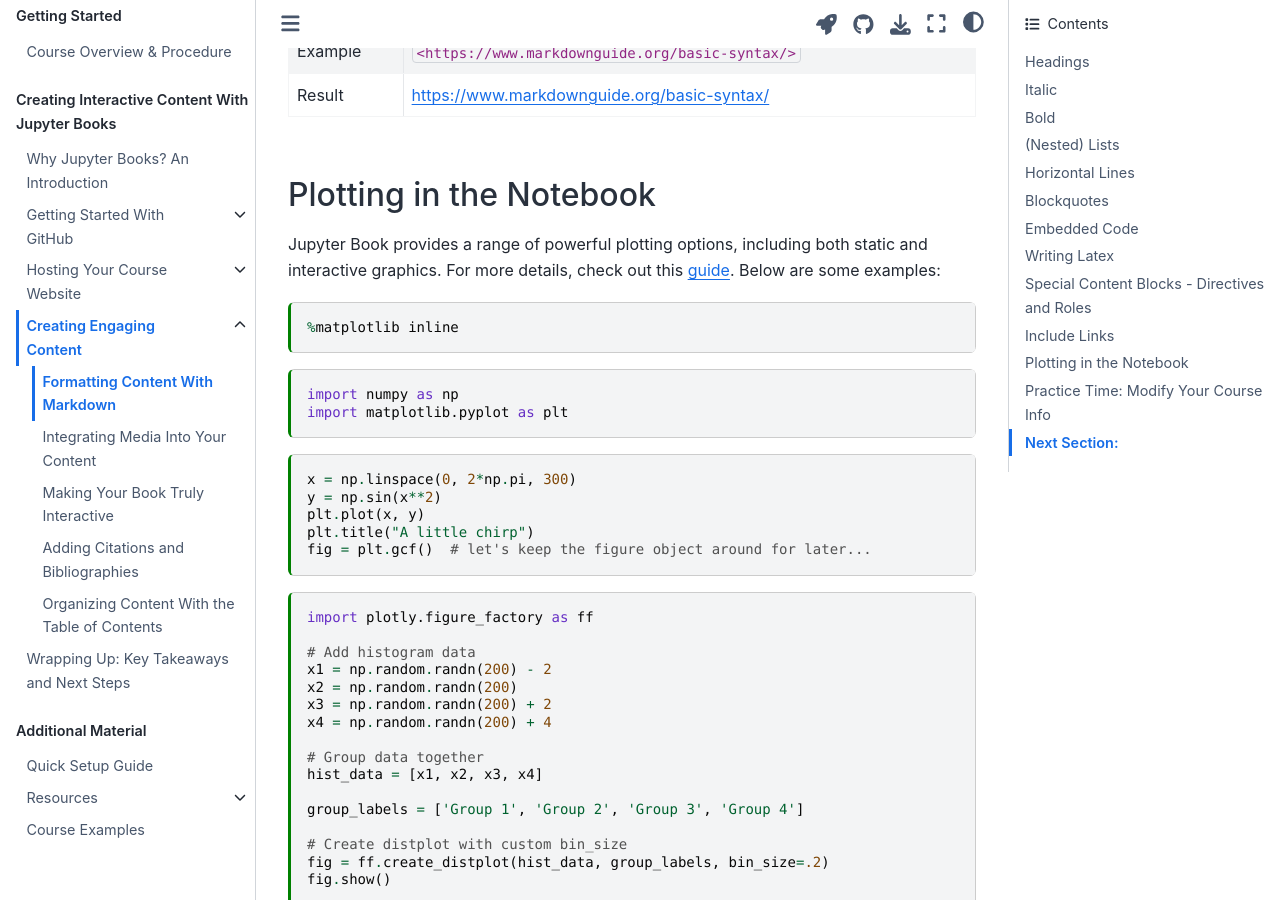
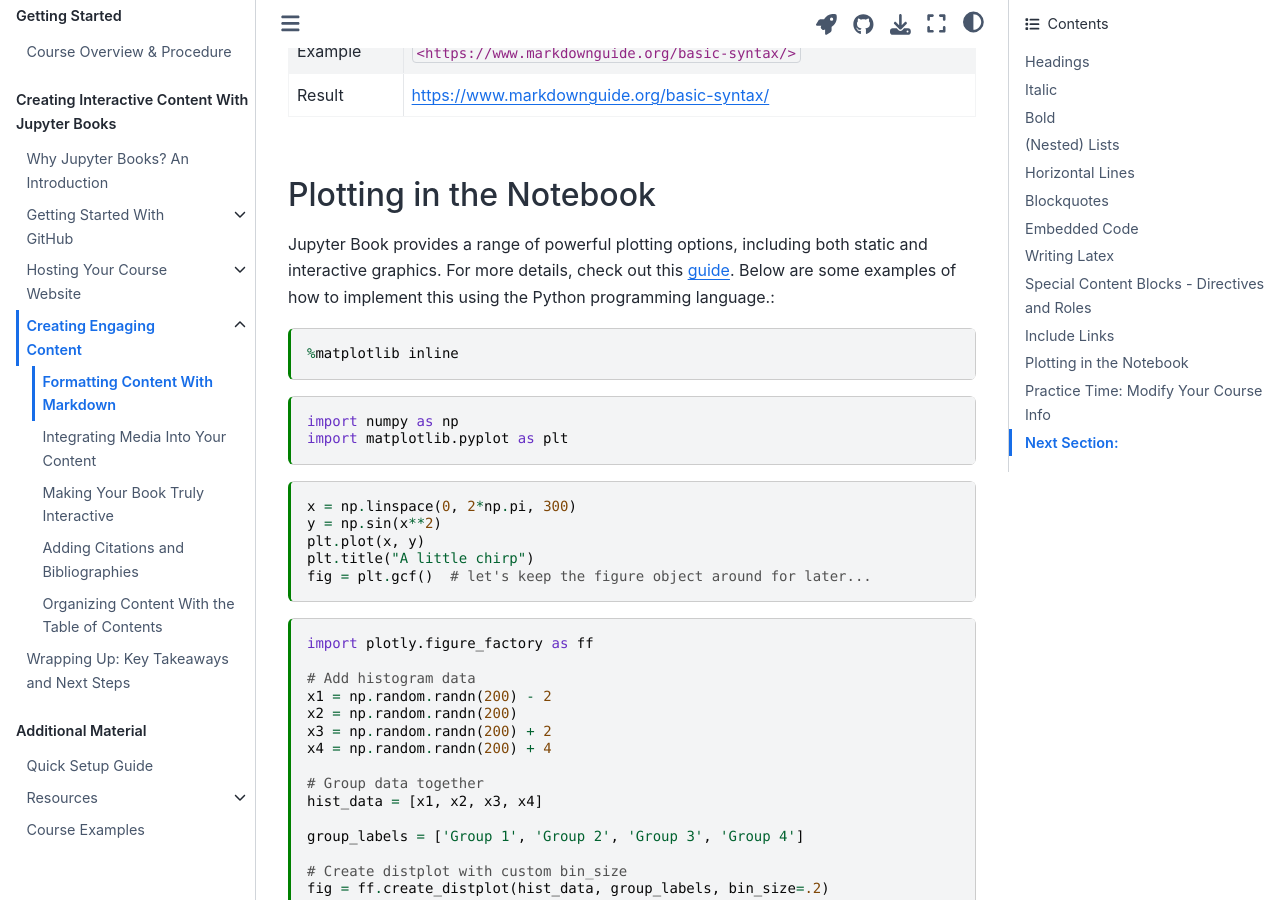
Before and after one commit to M-earnest/tutorial_jupyter_books, a Jupyter Book: the page built from content/3_create/markdown.md, in a window 1280 px wide and 900 px high, scrolled down 6726 px. Built offline with Jupyter Book 1.0.4 settings and Sphinx 7.4.7 and the Sphinx Book theme 1.1.4, drawn with Linux system fonts in a browser that asks for light colours; pages that are not in the unit, such as notebooks, are missing from menus; cross-references to code outside the pages are shown as plain code.

Commit message:
Update markdown.md
Added sentence to "plotting in the notebook"

````diff
--- a/content/3_create/markdown.md
+++ b/content/3_create/markdown.md
@@ -250,7 +250,7 @@ You can also display a URL as a clickable link without custom text by using angl
 
 ### Plotting in the Notebook
 
-Jupyter Book provides a range of powerful plotting options, including both static and interactive graphics. For more details, check out this [guide](https://jupyterbook.org/en/stable/content/executable/index.html#). Below are some examples:
+Jupyter Book provides a range of powerful plotting options, including both static and interactive graphics. For more details, check out this [guide](https://jupyterbook.org/en/stable/content/executable/index.html#). Below are some examples of how to implement this using the Python programming language.:
 
 ```{code-cell} python
 %matplotlib inline
````
